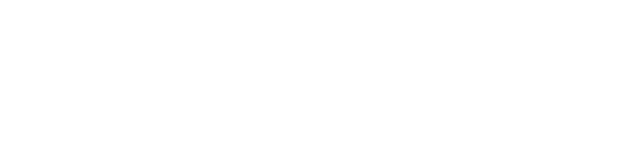
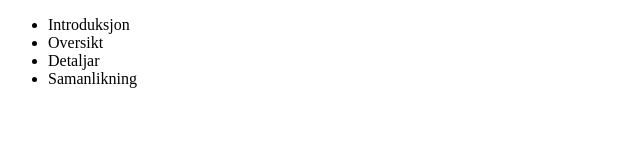
Before and after one commit to EvenSandvik/Pinecone, a plain HTML site: page index.html in a window 1280 px wide. Shown: the whole page, without its empty margins (0-640 px from the left). Drawn offline with Linux system fonts and the light colour scheme; files that its build step writes are made by us from their sources.

Commit message:
La til headerliste

```diff
--- a/index.html
+++ b/index.html
@@ -9,7 +9,14 @@
 
   </head>
   <body>
-      <header></header>
+      <header>
+        <ul>
+          <li>Introduksjon</li>
+          <li>Oversikt</li>
+          <li>Detaljar</li>
+          <li>Samanlikning</li>
+        </ul>
+      </header>
       <main>
           <div></div>
           <div class="invincible"></div>
```
